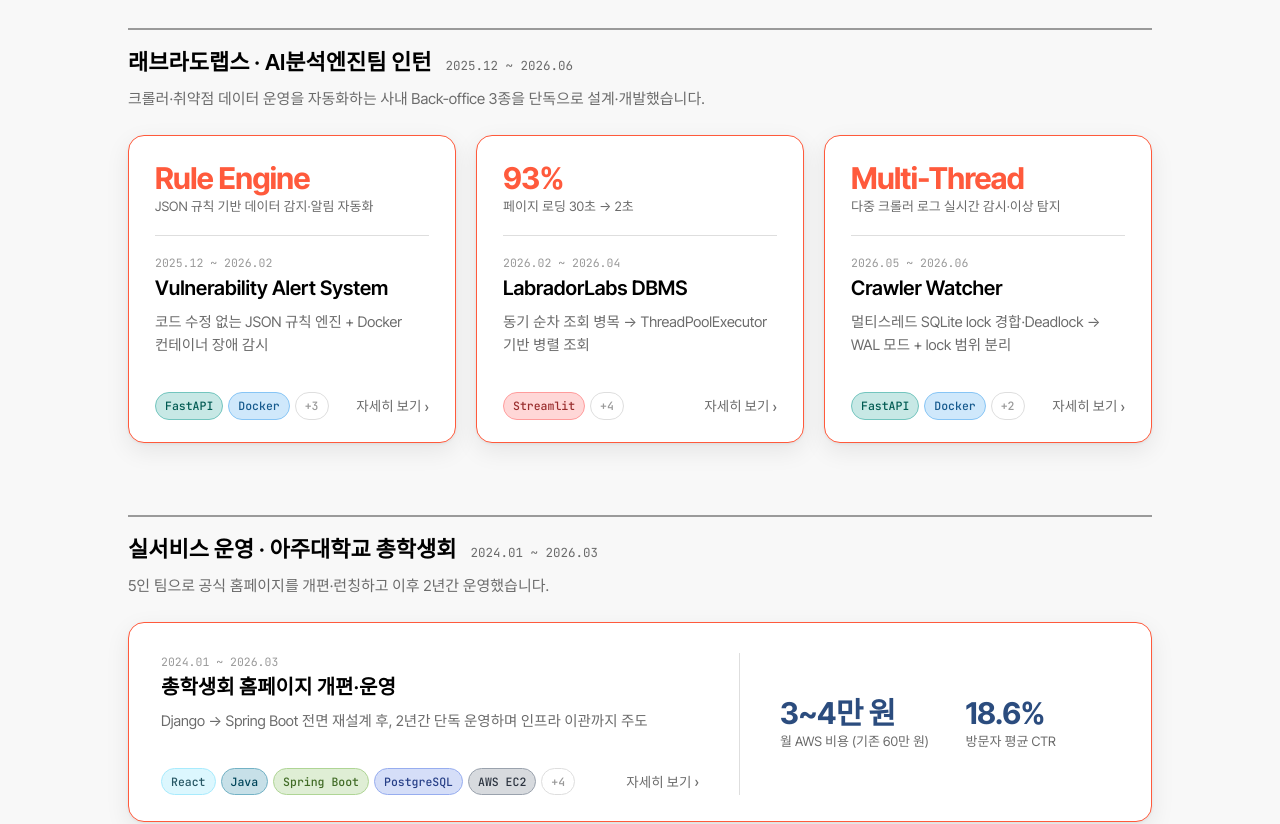
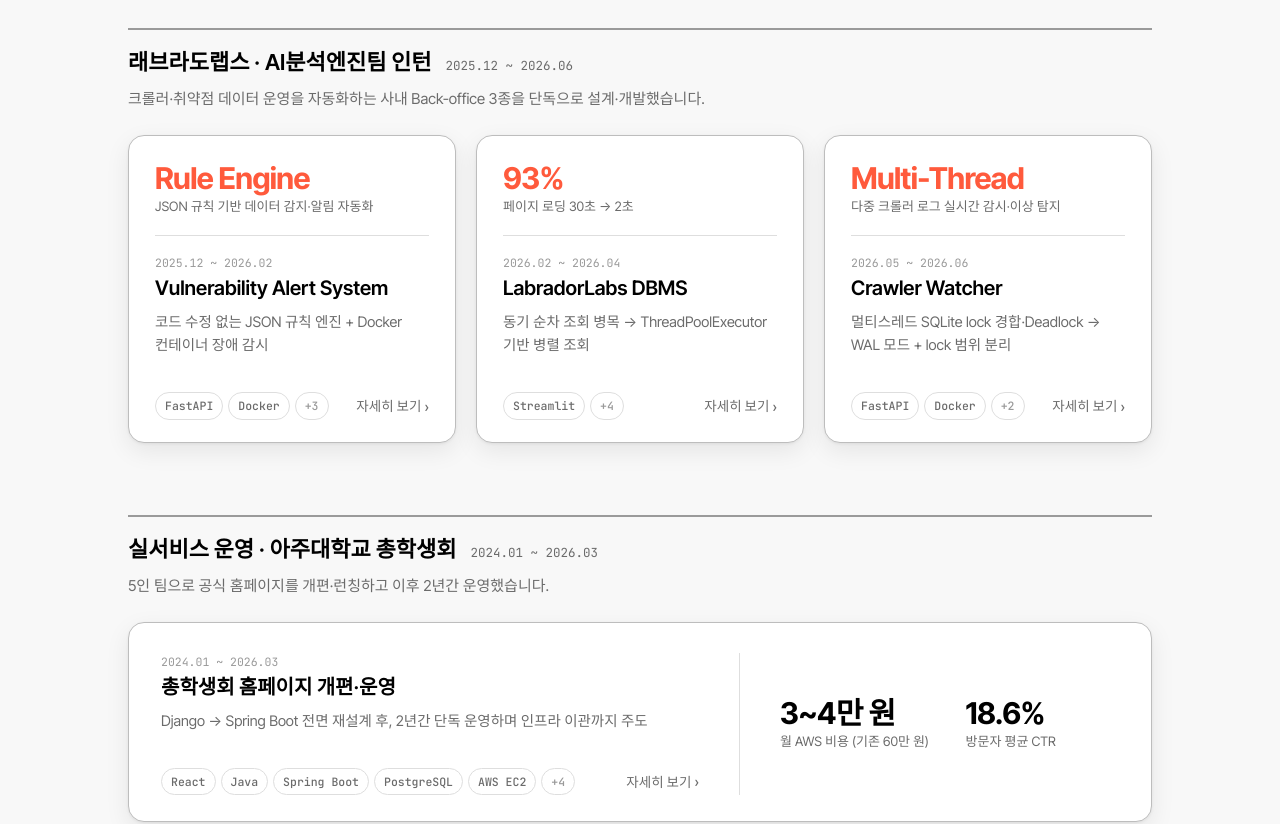
Before and after one commit to ytnwjd/ytnwjd-portfolio, a Vue app: page / in a window 1280 px wide. Shown: the part 2080-2904 px from the top of the page. Built offline with nearby package versions, Linux system fonts and the light colour scheme; a web font is replaced by a local one.

Commit message:
style: reduce color on project cards

```diff
--- a/src/components/sections/ProjectCard.vue
+++ b/src/components/sections/ProjectCard.vue
@@ -2,7 +2,6 @@
 <script setup>
 import { computed, nextTick, onBeforeUnmount, onMounted, ref } from 'vue'
 import { RouterLink } from 'vue-router'
-import { getTechTintStyle } from '@/data/techColors'
 
 const props = defineProps({
   project: { type: Object, required: true },
@@ -68,11 +67,6 @@ onMounted(async () => {
 })
 
 onBeforeUnmount(() => resizeObserver?.disconnect())
-
-// 숙련도 구분 없이 모든 태그를 SKILLS 섹션과 같은 브랜드 컬러로 채운다
-function tagStyle(tech) {
-  return getTechTintStyle(tech)
-}
 </script>
 
 <template>
@@ -92,7 +86,7 @@ function tagStyle(tech) {
       <div class="card-footer">
         <div v-if="allTags.length" class="tech-tags-box">
           <ul ref="tagsBox" class="tech-tags">
-            <li v-for="tech in visibleTags" :key="tech" class="tech-tag" :style="tagStyle(tech)">
+            <li v-for="tech in visibleTags" :key="tech" class="tech-tag">
               {{ tech }}
             </li>
             <li v-if="hiddenTagCount" class="tech-tag more">+{{ hiddenTagCount }}</li>
@@ -123,7 +117,8 @@ function tagStyle(tech) {
   padding: 26px 26px 22px;
   /* 페이지 배경(#f8f8f8) 위에서 카드 면이 분명히 떠 보이도록 흰 바탕 + 2단 그림자 */
   background: var(--color-surface);
-  border: 1px solid var(--color-accent);
+  /* 테두리는 중립 회색 — 포인트 컬러는 성과 수치와 hover에만 남겨 시선이 흩어지지 않게 한다 */
+  border: 1px solid var(--color-border-strong);
   border-radius: 16px;
   box-shadow:
     0 1px 3px rgba(0, 0, 0, 0.06),
@@ -135,6 +130,7 @@ function tagStyle(tech) {
 }
 
 .project-card:hover {
+  border-color: var(--color-accent);
   box-shadow:
     0 2px 6px rgba(0, 0, 0, 0.06),
     0 16px 36px rgba(0, 0, 0, 0.14);
@@ -169,9 +165,10 @@ function tagStyle(tech) {
   color: var(--color-accent);
 }
 
-/* 대표(인턴) 그룹만 포인트 컬러를 쓰고, 나머지는 차분한 남색으로 위계를 한 단계 낮춘다 */
+/* 대표(인턴) 그룹만 포인트 컬러를 쓰고, 나머지는 검정으로 위계를 한 단계 낮춘다
+   (별도 보조색을 두면 화면에 색이 하나 더 늘어나 시선이 분산된다) */
 .tone-navy .metric-value {
-  color: #2b4c7e;
+  color: var(--color-ink);
 }
 
 .metric-label {
@@ -250,6 +247,7 @@ function tagStyle(tech) {
   overflow: visible;
 }
 
+/* 카드 목록에서는 브랜드 컬러 없이 회색 태그 — 카드가 여러 장 모이면 색이 너무 많아진다 */
 .tech-tag {
   font-family: var(--font-mono);
   font-size: 11.5px;
```
